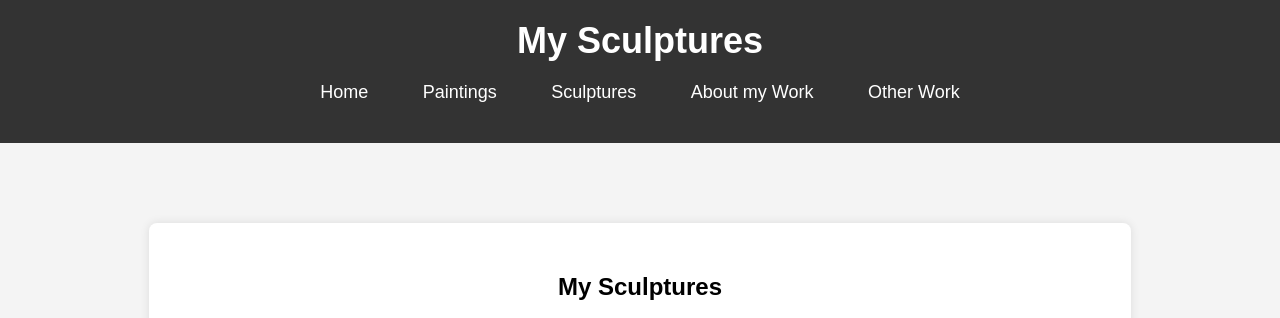
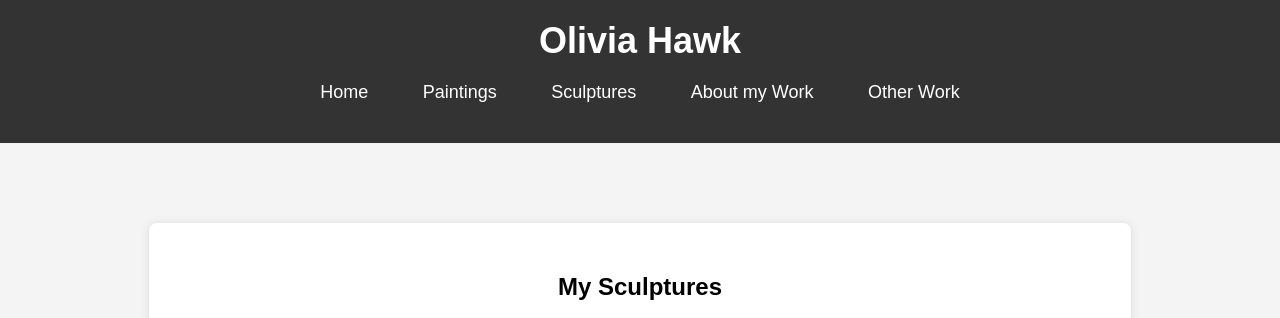
Before and after one commit to americanbiscuit/ohawkart, a plain HTML site: page sculptures.html in a window 1280 px wide. Shown: the top 318 px of the page. Drawn offline with Linux system fonts and the light colour scheme.

Commit message:
Update sculptures.html

```diff
--- a/sculptures.html
+++ b/sculptures.html
@@ -3,14 +3,14 @@
 <head>
   <meta charset="UTF-8">
   <meta name="viewport" content="width=device-width, initial-scale=1.0">
-  <title>Sculptures - Olivia Hawk</title>
+  <title>OHAWK ART: Sculptures</title>
   <link rel="stylesheet" href="style.css">
 
 </head>
 <body>
 
 <header>
-  <h1>My Sculptures</h1>
+  <h1>Olivia Hawk</h1>
   <nav>
     <ul>
             <!-- Navigation links for different sections of the website -->
```
